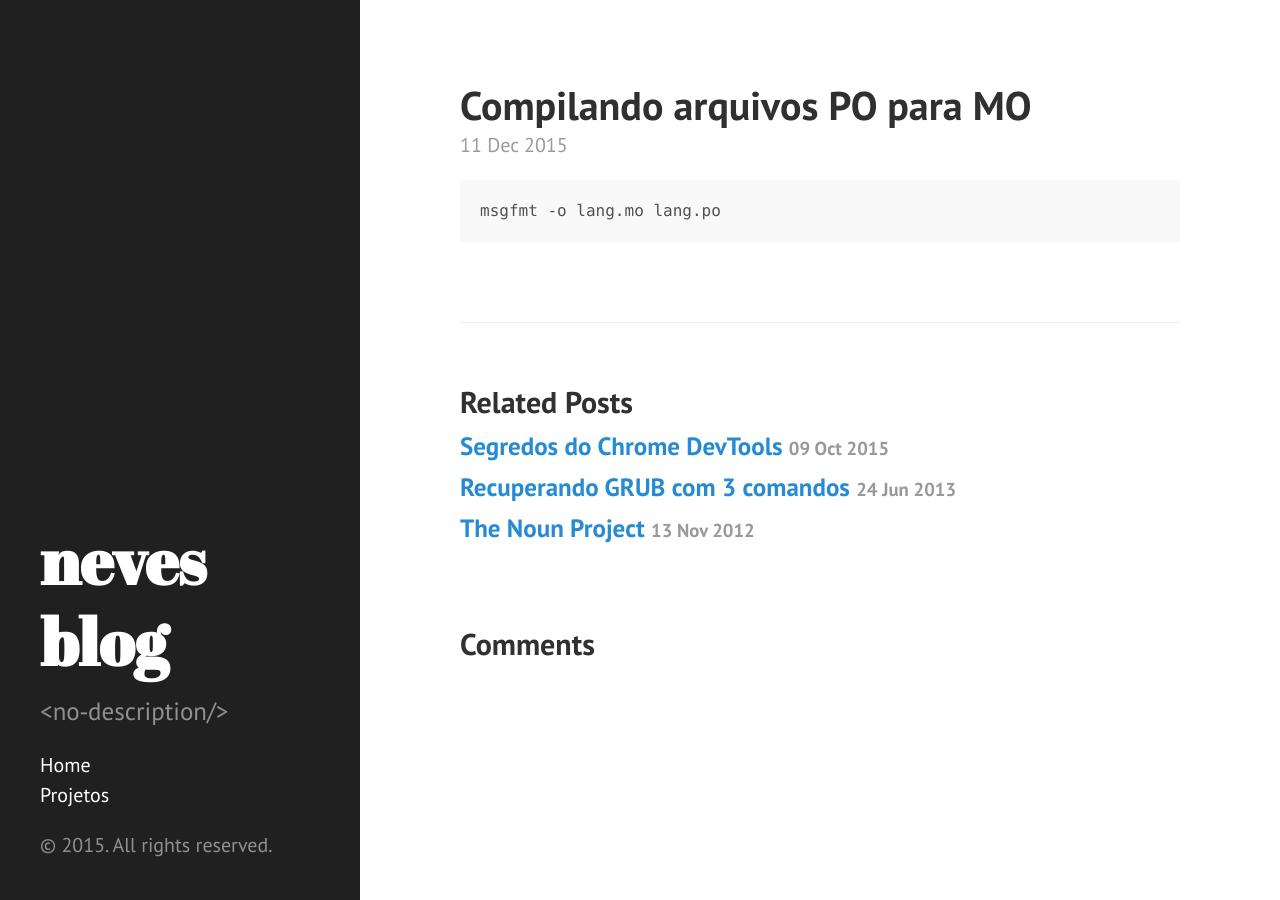
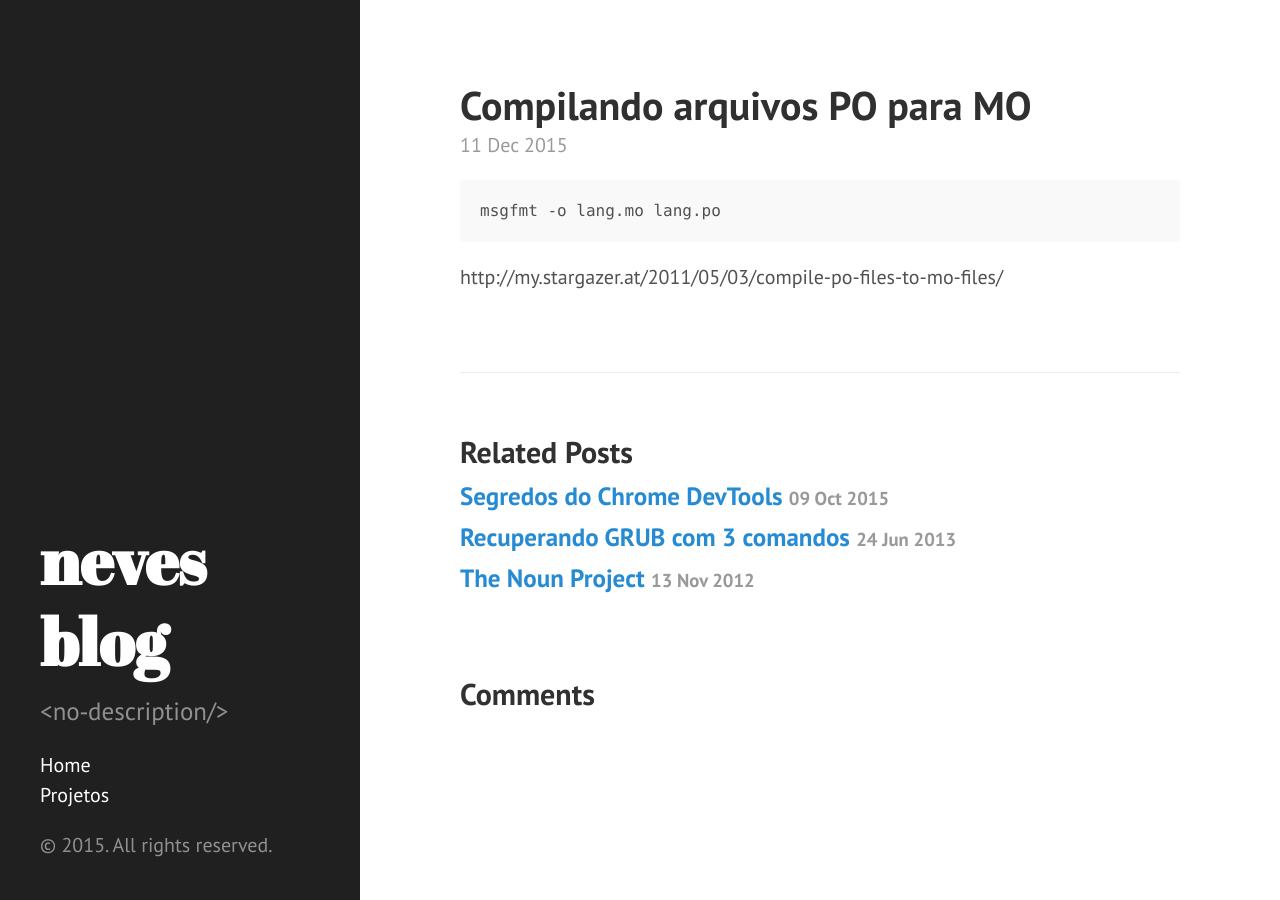
Before and after one commit to rafaelcneves/rafaelcneves.github.io, a Jekyll site: the page built from _posts/2015-12-11-compilando-arquivos-po-para-mo.markdown, in a window 1280 px wide. Built offline with Jekyll 4.4.1, drawn with Linux system fonts in a browser that asks for light colours; comment, search, counter and statistics services are not loaded; some of the changed lines change nothing that is shown.

Commit message:
Post update: Compilando arquivos PO para MO

```diff
--- a/_posts/2015-12-11-compilando-arquivos-po-para-mo.markdown
+++ b/_posts/2015-12-11-compilando-arquivos-po-para-mo.markdown
@@ -4,3 +4,5 @@ title: Compilando arquivos PO para MO
 layout: post
 ---
     msgfmt -o lang.mo lang.po
+
+http://my.stargazer.at/2011/05/03/compile-po-files-to-mo-files/
```
